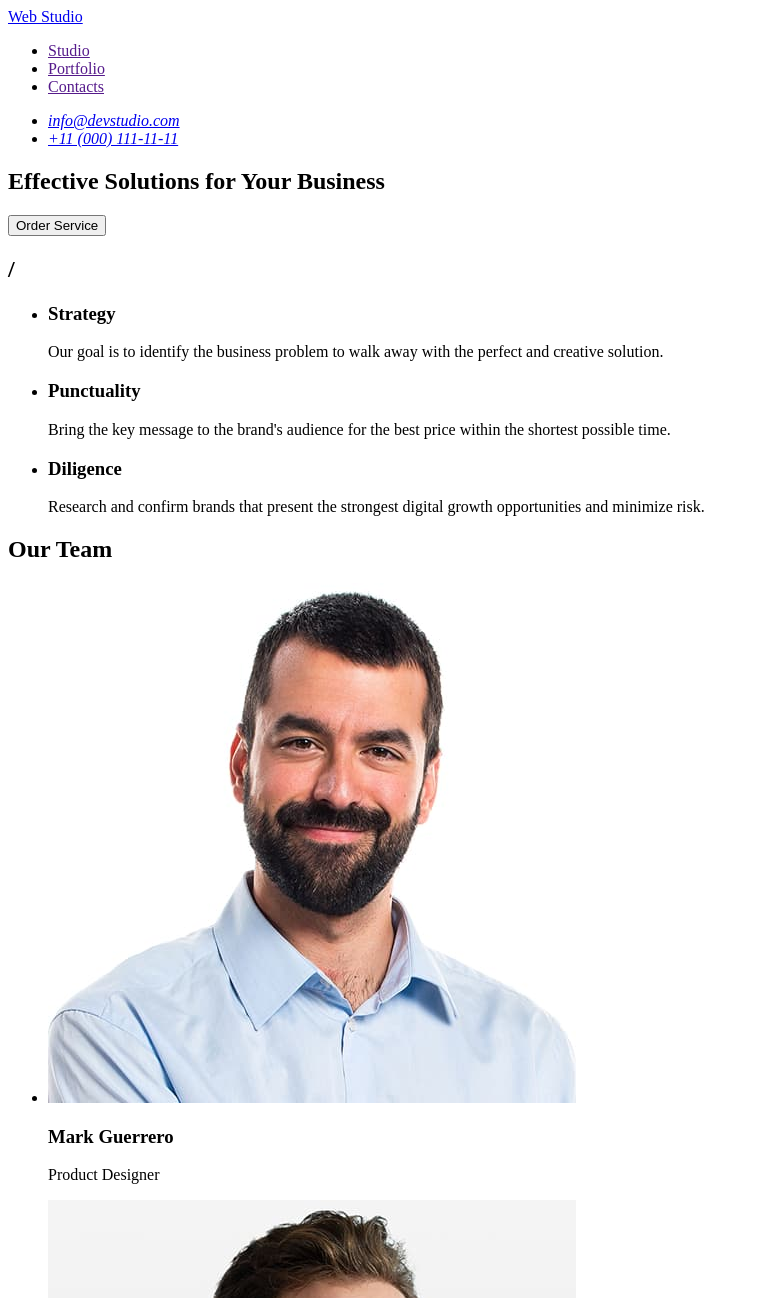
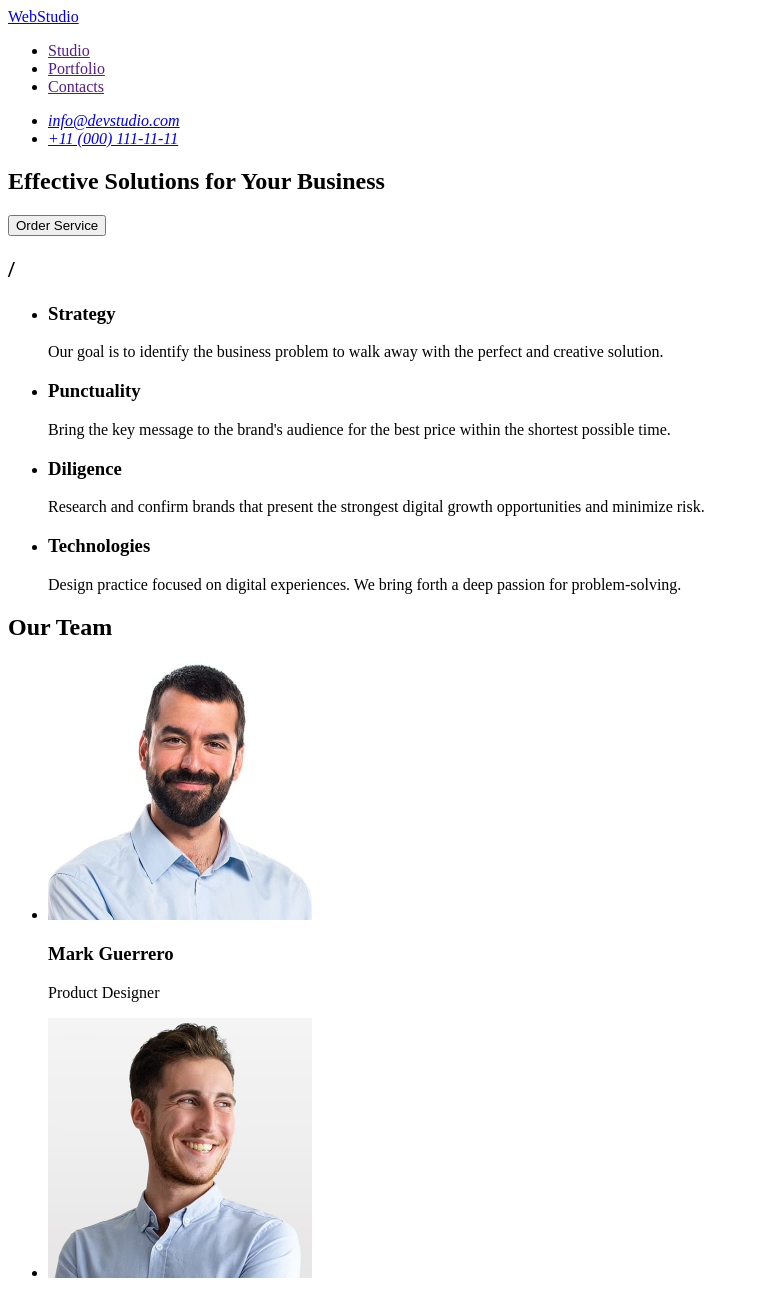
Before and after one commit to Alona-Volvach/goit-markup-hw-01, a plain HTML site: page index.html in a window 1280 px wide. Shown: the top 1298 px of the page, without its empty margins (0-760 px from the left). Drawn offline with Linux system fonts and the light colour scheme.

Commit message:
add initial files

```diff
--- a/index.html
+++ b/index.html
@@ -8,7 +8,7 @@
   <body>
     <header>
       <nav>
-        <a href="./index.html">Web Studio</a>
+        <a href="/" class="logo">WebStudio</a>
         <ul>
           <li><a href="">Studio</a></li>
           <li><a href="">Portfolio</a></li>
@@ -52,28 +52,35 @@
               growth opportunities and minimize risk.
             </p>
           </li>
+          <li>
+            <h3>Technologies</h3>
+            <p>
+              Design practice focused on digital experiences. We bring forth a
+              deep passion for problem-solving.
+            </p>
+          </li>
         </ul>
       </section>
       <section>
         <h2>Our Team</h2>
         <ul>
           <li>
-            <img src="./images/img-1.jpg" alt="Mark Guerrero" />
+            <img src="./images/img-1.jpg" alt="Mark Guerrero" width="264" />
             <h3>Mark Guerrero</h3>
             <p>Product Designer</p>
           </li>
           <li>
-            <img src="./images/img-2.jpg" alt="Tom Ford" />
+            <img src="./images/img-2.jpg" alt="Tom Ford" width="264" />
             <h3>Tom Ford</h3>
             <p>Frontend Developer</p>
           </li>
           <li>
-            <img src="./images/img-3.jpg" alt="Camila Garcia" />
+            <img src="./images/img-3.jpg" alt="Camila Garcia" width="264" />
             <h3>Camila Garcia</h3>
             <p>Marketing</p>
           </li>
           <li>
-            <img src="./images/img-4.jpg" alt="Daniel Wilson" />
+            <img src="./images/img-4.jpg" alt="Daniel Wilson" width="264" />
             <h3>Daniel Wilson</h3>
             <p>UI Designer</p>
           </li>
@@ -81,7 +88,7 @@
       </section>
     </main>
     <footer>
-      <a href="./index.html">Web Studio</a>
+      <a href="/" class="logo">WebStudio</a>
       <p>
         Increase the flow of customers and sales for your business with digital
         marketing & growth solutions.
```
